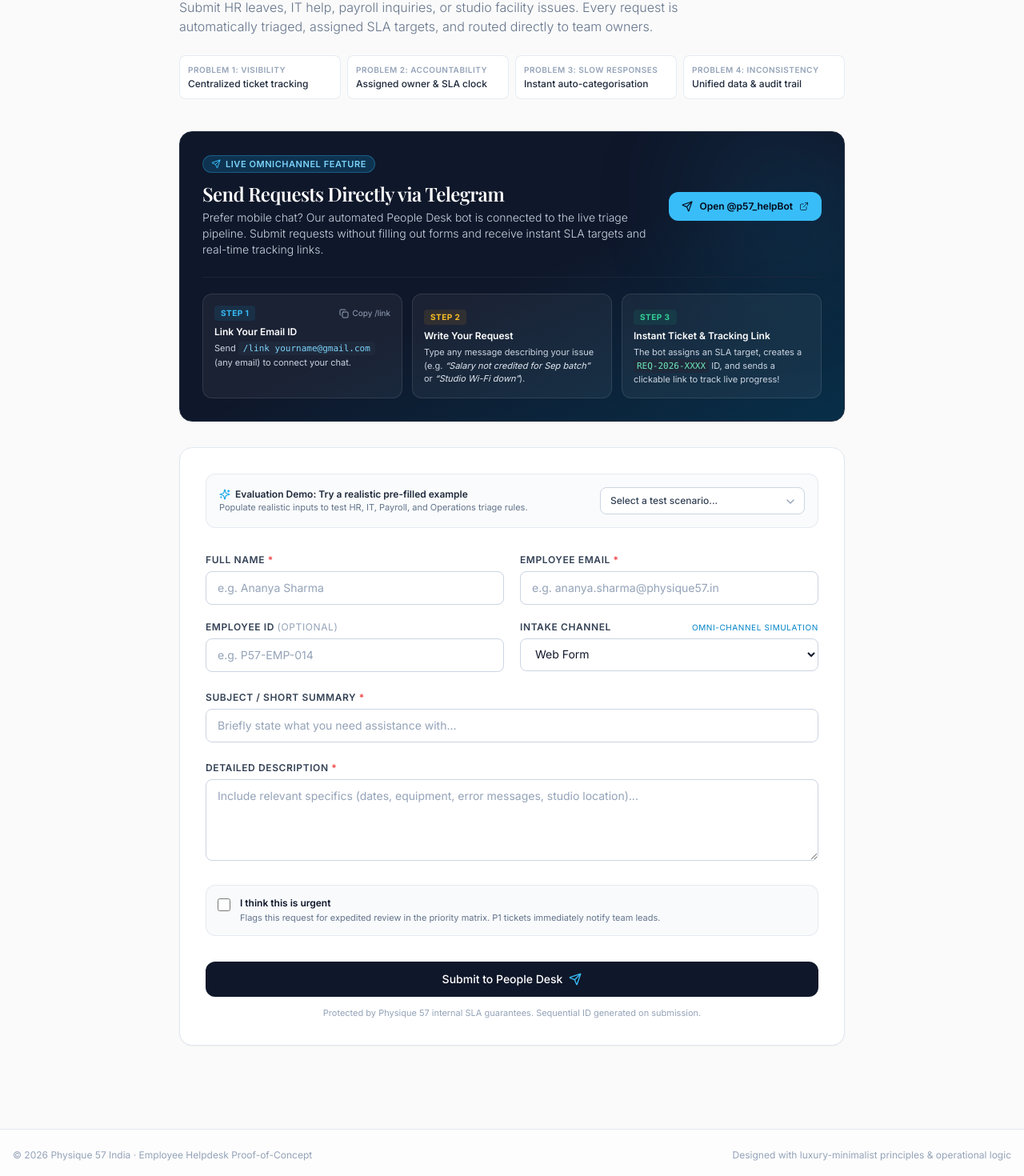
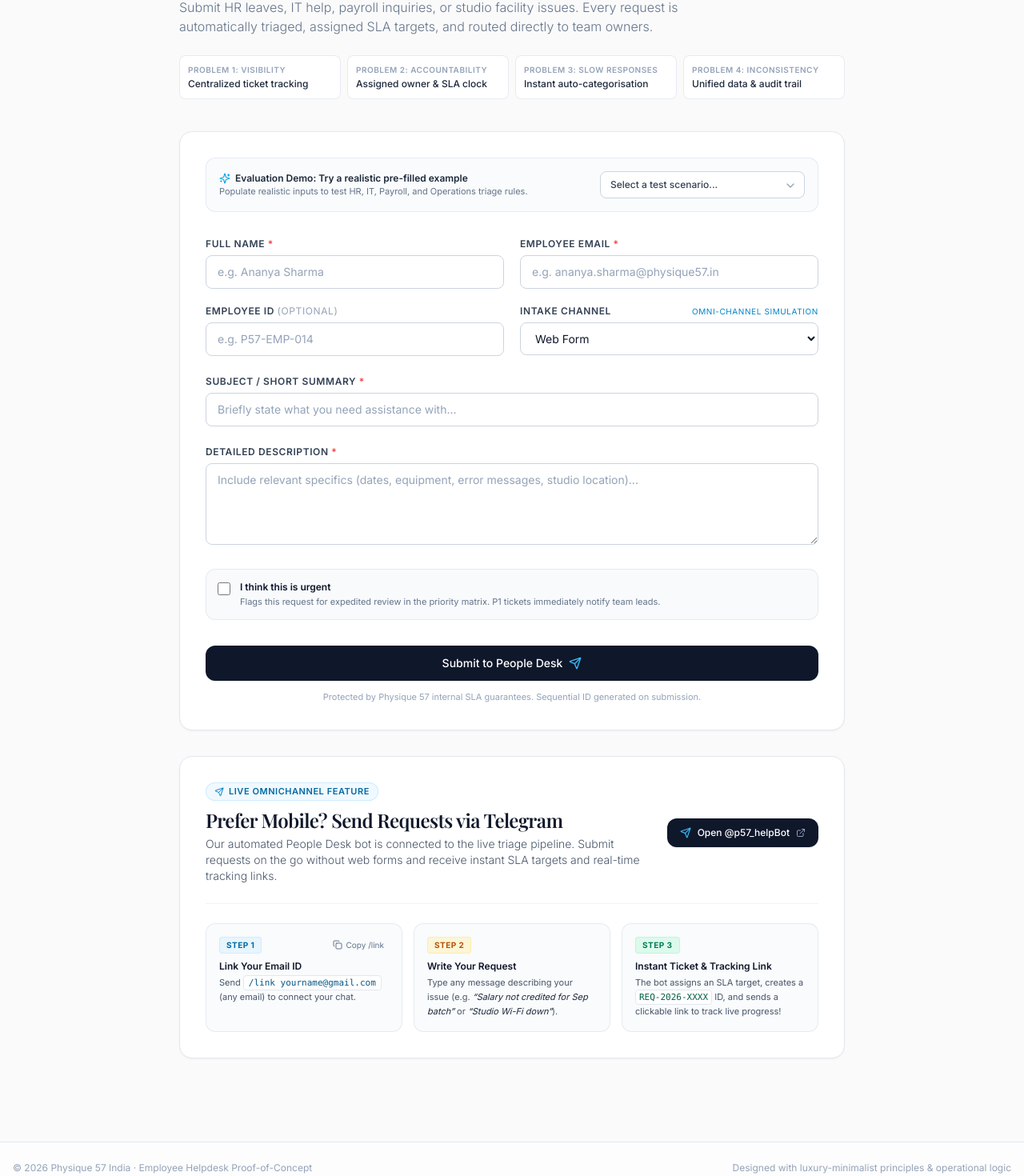
Before and after one commit to rebeluni/57_poc, a Next.js app: page / in a window 1280 px wide. Shown: the part 194-1664 px from the top of the page at 80% size. Built offline with nearby package versions, Linux system fonts and the light colour scheme; a web font is replaced by a local one.

Commit message:
feat: move telegram integration card below submit form with uniform design theme

```diff
--- a/app/page.tsx
+++ b/app/page.tsx
@@ -154,97 +154,6 @@
           <div className="p-2.5 rounded-lg bg-white border border-slate-200/80 shadow-2xs">
             <p className="text-[10px] uppercase tracking-wider text-slate-400 font-semibold">Problem 4: Inconsistency</p>
             <p className="text-xs font-medium text-slate-800 mt-0.5">Unified data & audit trail</p>
-          </div>
-        </div>
-      </div>
-
-      {/* Telegram Live Request Integration Banner */}
-      <div className="mb-8 rounded-2xl bg-gradient-to-br from-slate-900 via-slate-900 to-sky-950 text-white p-6 sm:p-7 border border-slate-800 shadow-sm relative overflow-hidden">
-        {/* Ambient glow decoration */}
-        <div className="absolute top-0 right-0 -mt-8 -mr-8 w-56 h-56 bg-sky-500/10 rounded-full blur-3xl pointer-events-none" />
-
-        <div className="flex flex-col lg:flex-row lg:items-center justify-between gap-5 relative z-10">
-          <div>
-            <div className="inline-flex items-center gap-1.5 px-2.5 py-0.5 rounded-full bg-sky-500/20 text-sky-300 text-[11px] font-semibold border border-sky-400/30 uppercase tracking-wider mb-2.5">
-              <Send className="w-3 h-3 text-sky-400" />
-              <span>Live Omnichannel Feature</span>
-            </div>
-            <h2 className="font-serif-luxury text-xl sm:text-2xl font-semibold tracking-tight text-white">
-              Send Requests Directly via Telegram
-            </h2>
-            <p className="mt-1 text-xs sm:text-sm text-slate-300 font-light max-w-xl">
-              Prefer mobile chat? Our automated People Desk bot is connected to the live triage pipeline. Submit requests without filling out forms and receive instant SLA targets and real-time tracking links.
-            </p>
-          </div>
-
-          <div className="shrink-0">
-            <a
-              href="https://t.me/p57_helpBot"
-              target="_blank"
-              rel="noopener noreferrer"
-              className="inline-flex items-center justify-center gap-2 px-4 py-2.5 rounded-xl bg-sky-400 hover:bg-sky-300 text-slate-950 font-semibold text-xs transition-all shadow-xs"
-            >
-              <Send className="w-3.5 h-3.5" />
-              <span>Open @p57_helpBot</span>
-              <ExternalLink className="w-3 h-3 text-slate-950/70" />
-            </a>
-          </div>
-        </div>
-
-        {/* 3 Simple Steps */}
-        <div className="mt-6 pt-5 border-t border-slate-800/80 grid grid-cols-1 md:grid-cols-3 gap-3 relative z-10">
-          {/* Step 1 */}
-          <div className="p-3.5 rounded-xl bg-white/5 border border-white/10 backdrop-blur-xs flex flex-col justify-between">
-            <div>
-              <div className="flex items-center justify-between mb-1.5">
-                <span className="text-[10px] font-bold uppercase tracking-wider text-sky-400 bg-sky-500/10 px-2 py-0.5 rounded">
-                  Step 1
-                </span>
-                <button
-                  type="button"
-                  onClick={() => {
-                    navigator.clipboard.writeText('/link yourname@gmail.com');
-                    setCopiedTelegramCmd(true);
-                    setTimeout(() => setCopiedTelegramCmd(false), 2000);
-                  }}
-                  className="text-[10px] text-slate-400 hover:text-white flex items-center gap-1 transition-colors"
-                  title="Copy command template"
-                >
-                  {copiedTelegramCmd ? <Check className="w-3 h-3 text-emerald-400" /> : <Copy className="w-3 h-3" />}
-                  <span>{copiedTelegramCmd ? 'Copied' : 'Copy /link'}</span>
-                </button>
-              </div>
-              <p className="text-xs font-semibold text-white">Link Your Email ID</p>
-              <p className="text-[11px] text-slate-300 mt-1">
-                Send <code className="px-1.5 py-0.5 rounded bg-slate-800 text-sky-300 font-mono text-[11px]">/link yourname@gmail.com</code> (any email) to connect your chat.
-              </p>
-            </div>
-          </div>
-
-          {/* Step 2 */}
-          <div className="p-3.5 rounded-xl bg-white/5 border border-white/10 backdrop-blur-xs flex flex-col justify-between">
-            <div>
-              <span className="text-[10px] font-bold uppercase tracking-wider text-amber-400 bg-amber-500/10 px-2 py-0.5 rounded inline-block mb-1.5">
-                Step 2
-              </span>
-              <p className="text-xs font-semibold text-white">Write Your Request</p>
-              <p className="text-[11px] text-slate-300 mt-1">
-                Type any message describing your issue (e.g. <span className="italic text-slate-200">&ldquo;Salary not credited for Sep batch&rdquo;</span> or <span className="italic text-slate-200">&ldquo;Studio Wi-Fi down&rdquo;</span>).
-              </p>
-            </div>
-          </div>
-
-          {/* Step 3 */}
-          <div className="p-3.5 rounded-xl bg-white/5 border border-white/10 backdrop-blur-xs flex flex-col justify-between">
-            <div>
-              <span className="text-[10px] font-bold uppercase tracking-wider text-emerald-400 bg-emerald-500/10 px-2 py-0.5 rounded inline-block mb-1.5">
-                Step 3
-              </span>
-              <p className="text-xs font-semibold text-white">Instant Ticket & Tracking Link</p>
-              <p className="text-[11px] text-slate-300 mt-1">
-                The bot assigns an SLA target, creates a <code className="px-1 py-0.5 rounded bg-slate-800 text-emerald-300 font-mono text-[11px]">REQ-2026-XXXX</code> ID, and sends a clickable link to track live progress!
-              </p>
-            </div>
           </div>
         </div>
       </div>
@@ -625,6 +534,98 @@
           </form>
         </div>
       )}
+
+      {/* Telegram Live Request Integration Card (Uniform Theme) */}
+      <div className="mt-8 bg-white rounded-2xl border border-slate-200 shadow-sm p-6 sm:p-8 transition-all">
+        <div className="flex flex-col lg:flex-row lg:items-center justify-between gap-5">
+          <div>
+            <div className="inline-flex items-center gap-1.5 px-2.5 py-0.5 rounded-full bg-sky-50 text-sky-700 text-[11px] font-semibold border border-sky-200/60 uppercase tracking-wider mb-2">
+              <Send className="w-3 h-3 text-sky-600" />
+              <span>Live Omnichannel Feature</span>
+            </div>
+            <h2 className="font-serif-luxury text-xl sm:text-2xl font-semibold tracking-tight text-slate-900">
+              Prefer Mobile? Send Requests via Telegram
+            </h2>
+            <p className="mt-1 text-xs sm:text-sm text-slate-600 font-light max-w-xl">
+              Our automated People Desk bot is connected to the live triage pipeline. Submit requests on the go without web forms and receive instant SLA targets and real-time tracking links.
+            </p>
+          </div>
+
+          <div className="shrink-0">
+            <a
+              href="https://t.me/p57_helpBot"
+              target="_blank"
+              rel="noopener noreferrer"
+              className="inline-flex items-center justify-center gap-2 px-4 py-2.5 rounded-xl bg-slate-900 hover:bg-slate-800 text-white font-medium text-xs transition-all shadow-sm"
+            >
+              <Send className="w-3.5 h-3.5 text-sky-400" />
+              <span>Open @p57_helpBot</span>
+              <ExternalLink className="w-3 h-3 text-slate-400" />
+            </a>
+          </div>
+        </div>
+
+        {/* 3 Simple Steps */}
+        <div className="mt-6 pt-6 border-t border-slate-100 grid grid-cols-1 md:grid-cols-3 gap-3.5">
+          {/* Step 1 */}
+          <div className="p-4 rounded-xl bg-slate-50/80 border border-slate-200/80 flex flex-col justify-between">
+            <div>
+              <div className="flex items-center justify-between mb-2">
+                <span className="text-[10px] font-bold uppercase tracking-wider text-sky-700 bg-sky-100/70 border border-sky-200/60 px-2 py-0.5 rounded">
+                  Step 1
+                </span>
+                <button
+                  type="button"
+                  onClick={() => {
+                    navigator.clipboard.writeText('/link yourname@gmail.com');
+                    setCopiedTelegramCmd(true);
+                    setTimeout(() => setCopiedTelegramCmd(false), 2000);
+                  }}
+                  className="text-[10px] text-slate-500 hover:text-slate-900 flex items-center gap-1 transition-colors px-1.5 py-0.5 rounded hover:bg-white"
+                  title="Copy command template"
+                >
+                  {copiedTelegramCmd ? <Check className="w-3 h-3 text-emerald-600" /> : <Copy className="w-3 h-3" />}
+                  <span>{copiedTelegramCmd ? 'Copied' : 'Copy /link'}</span>
+                </button>
+              </div>
+              <p className="text-xs font-semibold text-slate-900">Link Your Email ID</p>
+              <p className="text-[11px] text-slate-600 mt-1 leading-relaxed">
+                Send <code className="px-1.5 py-0.5 rounded bg-white border border-slate-200 text-sky-800 font-mono text-[11px]">/link yourname@gmail.com</code> (any email) to connect your chat.
+              </p>
+            </div>
+          </div>
+
+          {/* Step 2 */}
+          <div className="p-4 rounded-xl bg-slate-50/80 border border-slate-200/80 flex flex-col justify-between">
+            <div>
+              <div className="flex items-center justify-between mb-2">
+                <span className="text-[10px] font-bold uppercase tracking-wider text-amber-700 bg-amber-100/70 border border-amber-200/60 px-2 py-0.5 rounded">
+                  Step 2
+                </span>
+              </div>
+              <p className="text-xs font-semibold text-slate-900">Write Your Request</p>
+              <p className="text-[11px] text-slate-600 mt-1 leading-relaxed">
+                Type any message describing your issue (e.g. <span className="italic text-slate-800">&ldquo;Salary not credited for Sep batch&rdquo;</span> or <span className="italic text-slate-800">&ldquo;Studio Wi-Fi down&rdquo;</span>).
+              </p>
+            </div>
+          </div>
+
+          {/* Step 3 */}
+          <div className="p-4 rounded-xl bg-slate-50/80 border border-slate-200/80 flex flex-col justify-between">
+            <div>
+              <div className="flex items-center justify-between mb-2">
+                <span className="text-[10px] font-bold uppercase tracking-wider text-emerald-700 bg-emerald-100/70 border border-emerald-200/60 px-2 py-0.5 rounded">
+                  Step 3
+                </span>
+              </div>
+              <p className="text-xs font-semibold text-slate-900">Instant Ticket & Tracking Link</p>
+              <p className="text-[11px] text-slate-600 mt-1 leading-relaxed">
+                The bot assigns an SLA target, creates a <code className="px-1 py-0.5 rounded bg-white border border-slate-200 text-emerald-800 font-mono text-[11px]">REQ-2026-XXXX</code> ID, and sends a clickable link to track live progress!
+              </p>
+            </div>
+          </div>
+        </div>
+      </div>
     </div>
   );
 }
```
